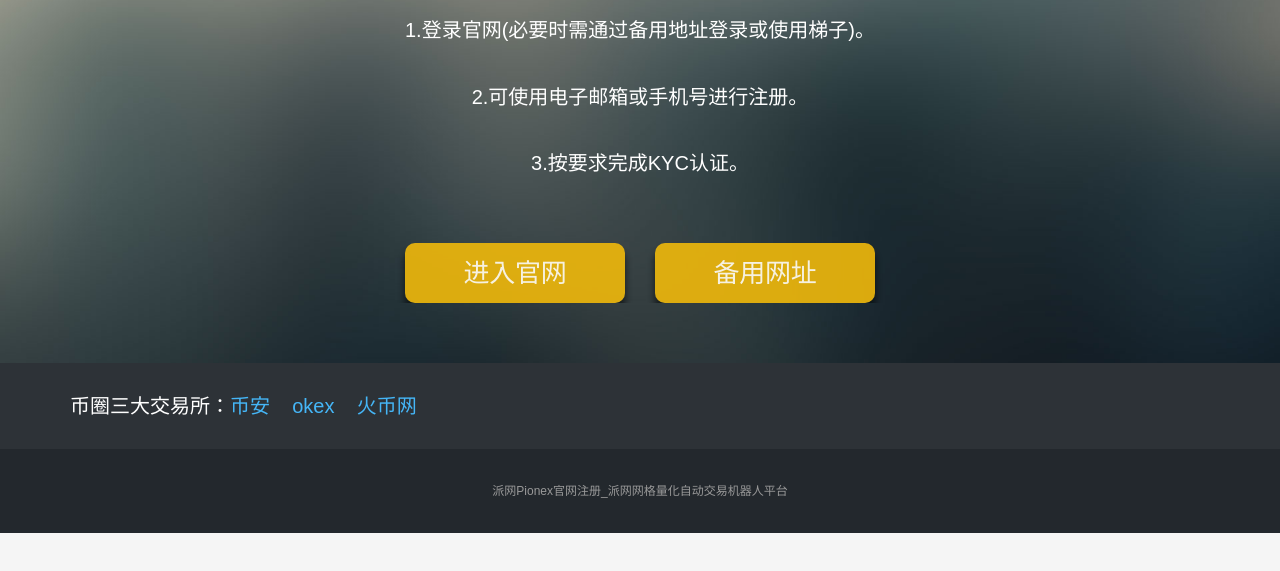
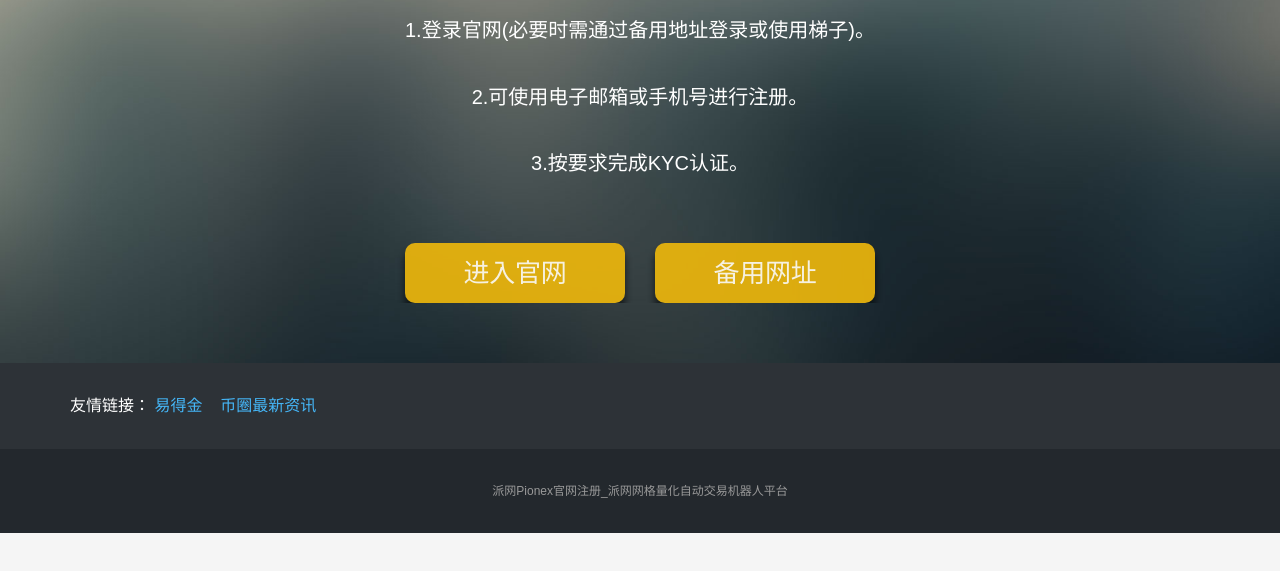
Before and after one commit to pionex888/pionex888.github.io, a plain HTML site: page index.html in a window 1280 px wide. Shown: the part 137-708 px from the top of the page. Drawn offline with Linux system fonts and the light colour scheme.

Commit message:
Add files via upload

```diff
--- a/index.html
+++ b/index.html
@@ -18,7 +18,9 @@
 
 <div class="wrap" style="background-image: url(../cb/images/header.jpg), url(../cb/images/header.jpg), url(../cb/images/header.jpg);position: relative;text-align: center;"><div id="new-contentyijieqi" style="margin:60px auto 10px;"><h1>三步注册派网Pionex交易所</h1><p><br>1.登录官网(必要时需通过备用地址登录或使用梯子)。</p><p><br>2.可使用电子邮箱或手机号进行注册。</p><p><br>3.按要求完成KYC认证。</p></div><div class="link-list-wrap" style="margin: 20px 0 15px 0;"><ul class="link-list fadeInUp"><li><a href="https://www.pionex.com/sign/ref/QBrWuewX" rel="nofollow" target="_blank">进入官网</a></li><li><a href="https://www.pionex.com/sign/ref/QBrWuewX" rel="nofollow" target="_blank">备用网址</a></li></ul></div><div id="new-contentyijieqi" style="margin: 30px auto 0px;height: 30px;"></div></div>
 
-<div class="brandingyijieqi brandingyijieqi-black"><div class="containeryijieqi linksyijieqi"><p style="font-size:1.25rem;"><span style="color:white;">币圈三大交易所：</span><a href="https://binance88.github.io/" target="_blank">币安</a> &nbsp;&nbsp;  <a href="https://okex88.github.io/" target="_blank">okex</a> &nbsp;&nbsp; <a href="https://huobi66.github.io/" target="_blank">火币网</a> &nbsp;&nbsp;  </p></div></div>
+<div class="brandingyijieqi brandingyijieqi-black"><div class="containeryijieqi linksyijieqi"><p style="color:white;">友情链接：
+<a href="https://www.yidejin.com/" target="_blank">易得金</a> &nbsp;&nbsp; <a href="https://www.ieliulanqi.net/biquan/" target="_blank">币圈最新资讯</a>
+</p></div></div>
 
 <footer class="footer"><div class="containeryijieqi  mip-footer "><p class="text-center">派网Pionex官网注册_派网网格量化自动交易机器人平台</p></div></footer>
 
```
